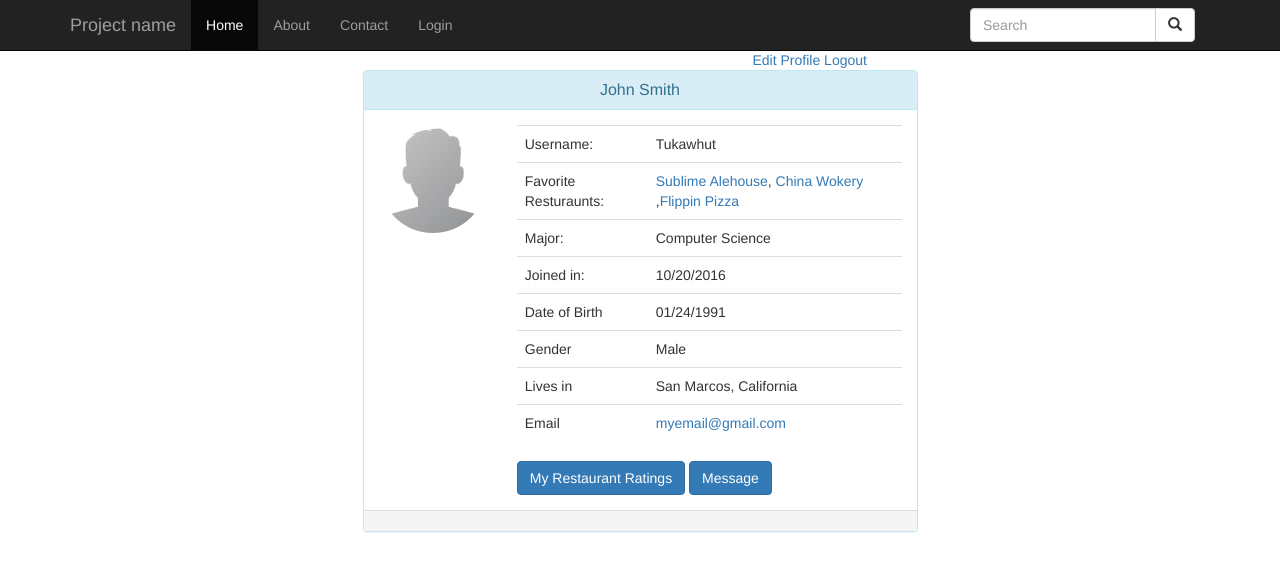
After one commit to jvb93/cis444Project, a PHP site: page /profile.php in a window 1280 px wide. The commit adds this page. Shown: the top 571 px of the page. Run offline with PHP 8.4, Linux system fonts and the light colour scheme.

Commit message:
Uploaded profile.php
I created a "view profile" page as well, the display picture goes out of
place once it gets wider...

```diff
--- a/header.php
+++ b/header.php
@@ -31,7 +31,7 @@
       </div>
       <div id="navbar" class="collapse navbar-collapse">
         <ul class="nav navbar-nav">
-          <li class="active"><a href="#">Home</a></li>
+          <li class="active"><a href="home.php">Home</a></li>
           <li><a href="#about">About</a></li>
           <li><a href="#contact">Contact</a></li>
           <li><a href="login.php">Login</a></li>
--- a/login.php
+++ b/login.php
@@ -11,8 +11,8 @@
     <input type="field" class="form-control" placeholder="Password" size ="20">
   </div>
   <div class=" form-group ">
-  <button type="submit" class="btn btn-primary">Submit</button>
-  <button type="button" class="btn btn-primary"      onclick="window.location.href='registration.php'">Sign Up</button>
+  <button type="button" class="btn btn-primary">Login</button>
+  <button type="button" class="btn btn-primary" onclick="window.location.href='registration.php'">Sign Up</button>
   <button type="button" class="btn btn-primary">Forgot Password</button>
 
 </div>
--- /dev/null
+++ b/profile.php
@@ -0,0 +1,82 @@
+<?php include 'header.php';?>
+<div class="container">
+      <div class="row">
+      <div class="col-md-5  toppad  pull-right col-md-offset-3 ">
+           <a href="edit-profile.php" >Edit Profile</a>
+
+        <a href="login.php" >Logout</a>
+       <br>
+
+      </div>
+        <div class="col-xs-12 col-sm-12 col-md-6 col-lg-6 col-xs-offset-0 col-sm-offset-0 col-md-offset-3 col-lg-offset-3 toppad" >
+
+
+          <div class="panel panel-info">
+            <div class="panel-heading">
+              <h3 class="panel-title Personal-info-header">John Smith</h3>
+            </div>
+            <div class="panel-body">
+              <div class="row">
+                <div class="col-md-3 col-lg-3 " align="center">
+                  <img height="110" width="110" alt="User Pic" src="default.jpg" class="img-circle img-responsive">
+                </div>
+
+
+                <div class=" col-md-9 col-lg-9 ">
+                  <table class="table table-user-information">
+                    <tbody>
+                      <tr>
+                        <td>Username: </td>
+                        <td>Tukawhut</td>
+                      </tr>
+                      <tr>
+                        <td> Favorite Resturaunts: </td>
+                        <td> <a href="http://www.sublimealehouse.com/">Sublime Alehouse</a>,<a href= "www.chinawokery.com"> China Wokery</a> ,<a href = "http://flippinpizza.com/">Flippin Pizza</a>  </td>
+                      </tr>
+                      <tr>
+
+                        <td>Major:</td>
+                        <td>Computer Science</td>
+                      </tr>
+                      <tr>
+                        <td>Joined in:</td>
+                        <td>10/20/2016</td>
+                      </tr>
+                      <tr>
+                        <td>Date of Birth</td>
+                        <td>01/24/1991</td>
+                      </tr>
+
+                         <tr>
+
+                        <td>Gender</td>
+                        <td>Male</td>
+                      </tr>
+                        <tr>
+                        <td>Lives in</td>
+                        <td>San Marcos, California</td>
+                      </tr>
+                      <tr>
+                        <td>Email</td>
+                        <td><a href="">myemail@gmail.com</a></td>
+                      </tr>
+
+
+                    </tbody>
+                  </table>
+                  <div col-md-2 col-md-offset-5>
+                  <a href="#" class="btn btn-primary">My Restaurant Ratings</a>
+                  <a href="#" class="btn btn-primary">Message</a>
+                </div>
+                </div>
+              </div>
+            </div>
+                 <div class="panel-footer">
+
+                    </div>
+
+          </div>
+        </div>
+      </div>
+    </div>
+<?php include 'footer.php'; ?>
```
Also changed, not shown: default.jpg (added).
